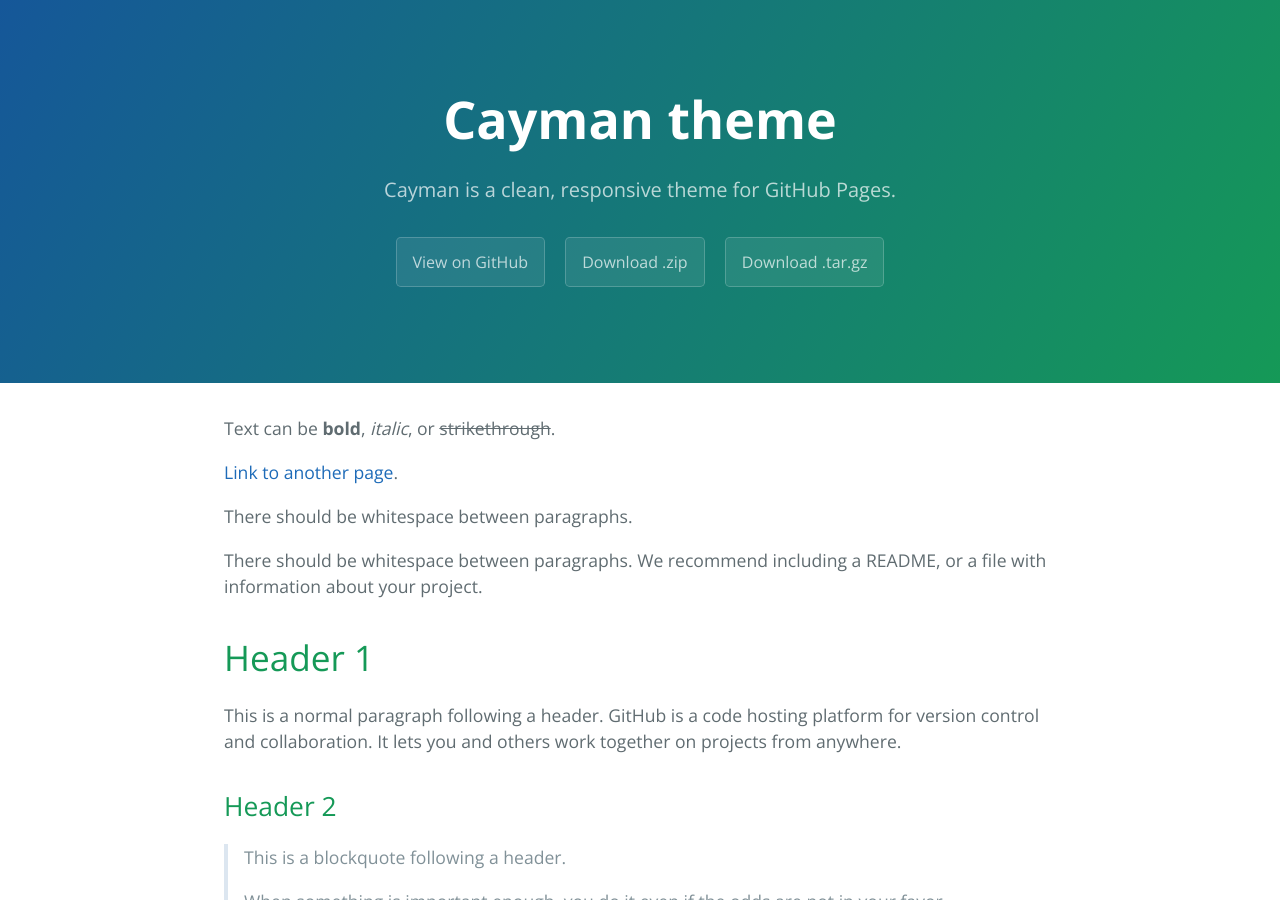
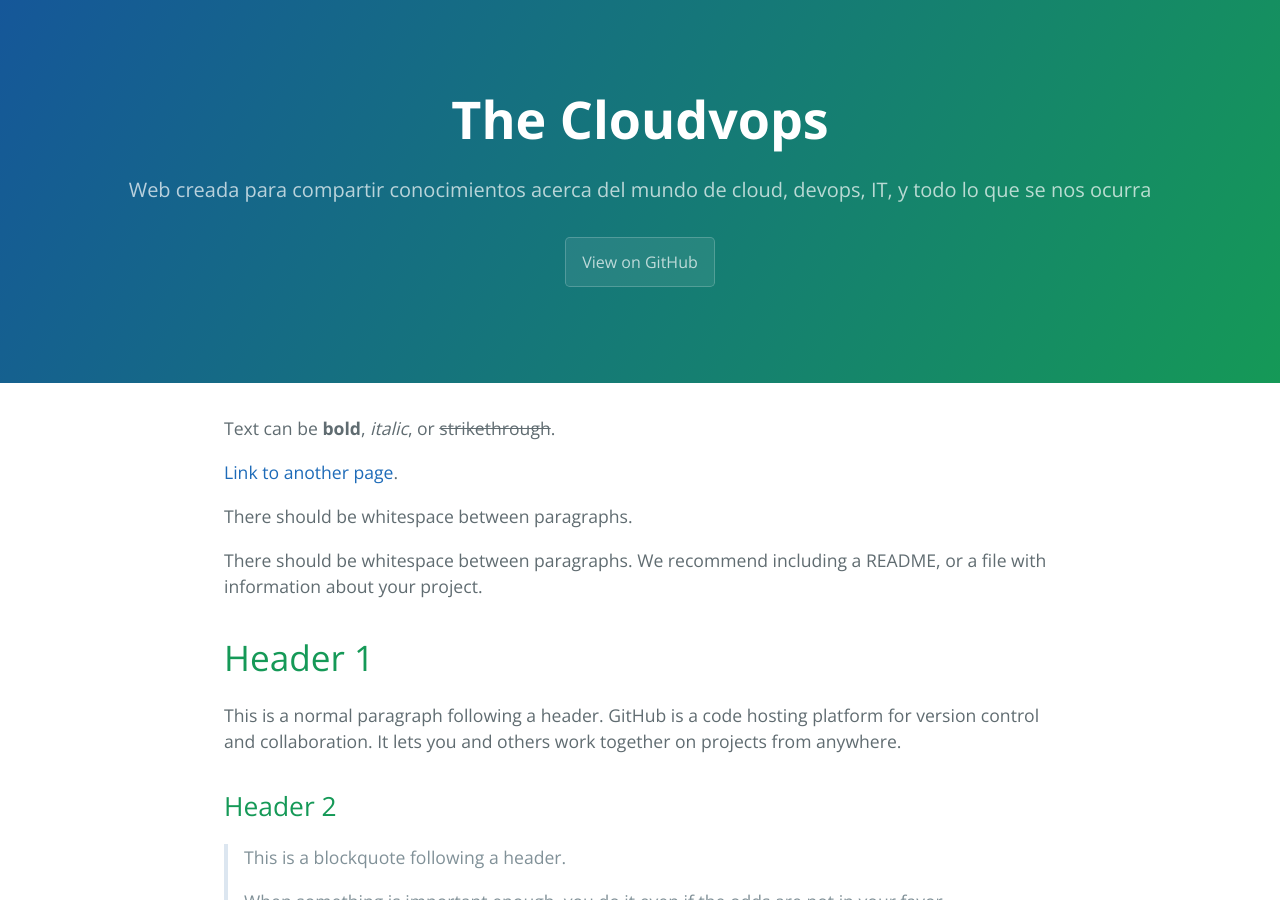
Before and after one commit to thecloudvops/thecloudvops, a Jekyll site: the page built from index.md, in a window 1280 px wide and 900 px high. Built offline with Jekyll 4.4.1, drawn with Linux system fonts in a browser that asks for light colours.

Commit message:
Update _config.yml

```diff
--- a/_config.yml
+++ b/_config.yml
@@ -1,5 +1,5 @@
-title: Cayman theme
-description: Cayman is a clean, responsive theme for GitHub Pages.
-show_downloads: true
+title: The Cloudvops
+description: Web creada para compartir conocimientos acerca del mundo de cloud, devops, IT, y todo lo que se nos ocurra
+show_downloads: false
 google_analytics:
 theme: jekyll-theme-cayman
```
